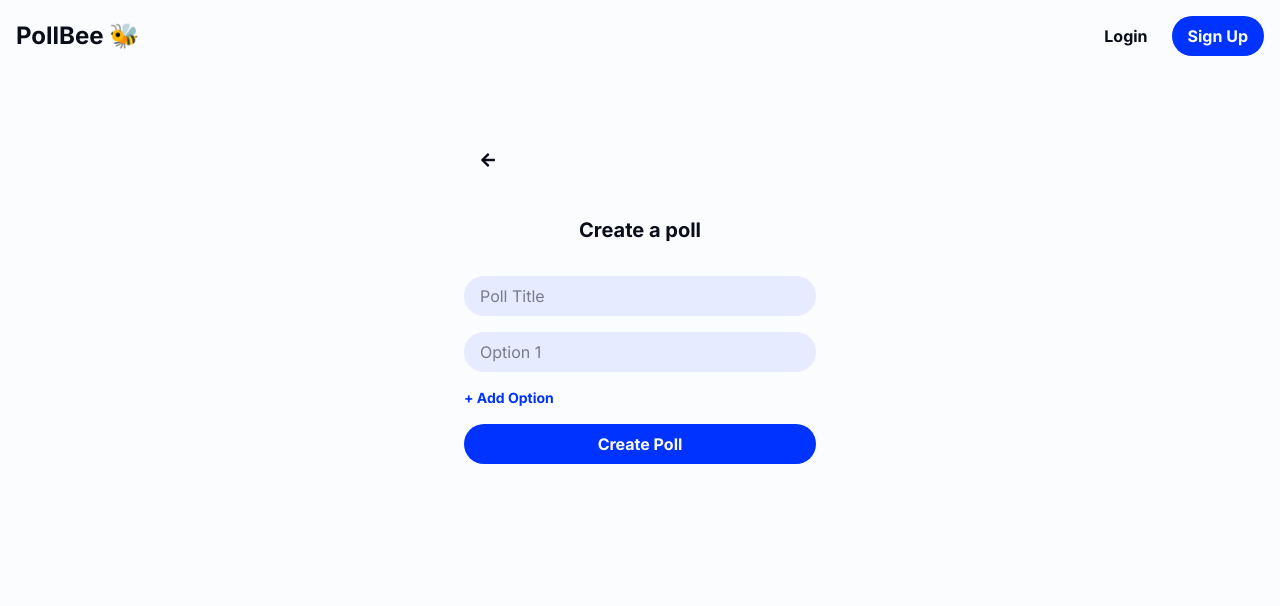
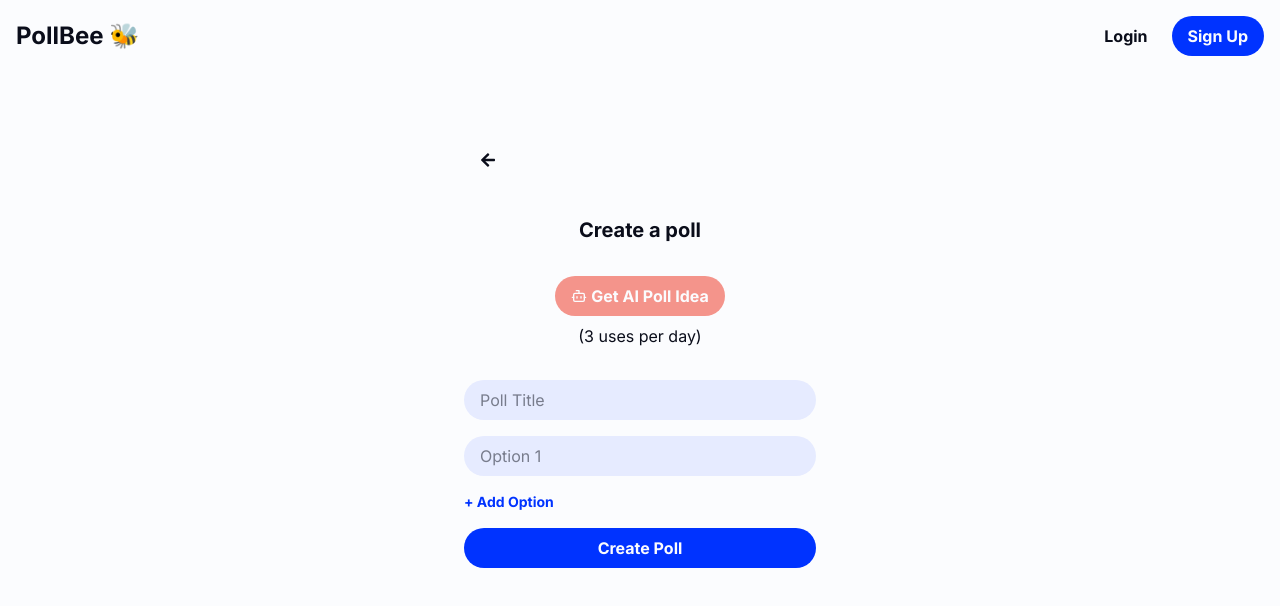
Before and after one commit to jonte265/pollbee, a Next.js app in the folder frontend/: page /create-poll in a window 1280 px wide. Shown: the top 606 px of the page. Built offline with nearby package versions, Linux system fonts and the light colour scheme.

Commit message:
add click btn to get ai poll idea and fill forms

```diff
--- a/frontend/app/create-poll/page.tsx
+++ b/frontend/app/create-poll/page.tsx
@@ -6,6 +6,7 @@ import LoadingSpin from '@/components/LoadingSpin';
 import { FaTrash } from 'react-icons/fa';
 import { FaArrowLeft } from 'react-icons/fa';
 import { motion } from 'motion/react';
+import { LuBot } from 'react-icons/lu';
 
 function CreatePoll() {
   const router = useRouter();
@@ -15,6 +16,7 @@ function CreatePoll() {
   const [options, setOptions] = useState<string[]>(['']);
   const [message, setMessage] = useState('');
   const [loading, setLoading] = useState(false);
+  const [aiMsg, setAiMsg] = useState('');
 
   const handleOptionChange = (index: number, value: string) => {
     const updatedOptions = [...options];
@@ -74,6 +76,35 @@ function CreatePoll() {
     }
   };
 
+  const handleAiIdea = async () => {
+    setLoading(true);
+    const apiUrl = process.env.NEXT_PUBLIC_API_URL;
+
+    try {
+      const token = localStorage.getItem('token'); // Get jwt token localstorage
+
+      const res = await fetch(`${apiUrl}/polls/ai/poll-idea`, {
+        headers: {
+          Authorization: `Bearer ${token}`,
+        },
+      });
+      const data = await res.json();
+      console.log('ya', data);
+      setAiMsg(data.message);
+      setPollTitle(data.poll_ai.title);
+      setOptions([
+        data.poll_ai.option_1,
+        data.poll_ai.option_2,
+        data.poll_ai.option_3,
+      ]);
+    } catch (error) {
+      console.error(error);
+      setAiMsg('Error, try again later');
+    } finally {
+      setLoading(false);
+    }
+  };
+
   return (
     <motion.div
       initial={{ opacity: 0, y: 20 }}
@@ -91,6 +122,18 @@ function CreatePoll() {
           <FaArrowLeft />
         </motion.button>
         <h2 className='text-xl text-center font-bold'>Create a poll</h2>
+
+        <div className='flex flex-col justify-center items-center gap-2'>
+          <button
+            onClick={handleAiIdea}
+            className='flex justify-center items-center gap-1 bg-secondary text-background font-bold rounded-4xl px-4 py-2 hover:bg-secondary-300 transition-all ease-in-out'
+          >
+            <LuBot />
+            Get AI Poll Idea
+          </button>
+          <p>(3 uses per day)</p>
+          {aiMsg && <p>{aiMsg}</p>}
+        </div>
         <form
           onSubmit={handleSubmit}
           className='flex flex-col justify-center gap-4 max-w-sm w-full'
```
Also changed, not shown: 2 other files (tests, documents, lock files or other folders).
